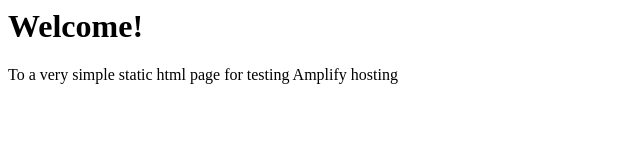
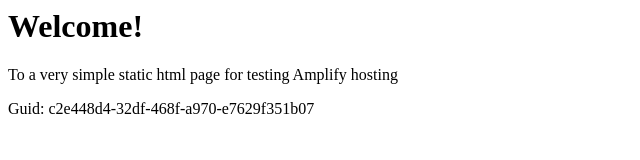
Before and after one commit to aws-aemilia-bom/Github-PR-Commit-Integration-Test-DoNotTouch-Gith-P5X5MO5I-v1-prod-ap-south-1, a website: page src/index.html in a window 1280 px wide. Shown: the whole page, without its empty margins (0-640 px from the left). Drawn offline with Linux system fonts and the light colour scheme.

Commit message:
commit from integ tests

```diff
--- a/src/index.html
+++ b/src/index.html
@@ -1,3 +1,5 @@
+
+
 <html lang="en">
 
 <head>
@@ -10,6 +12,6 @@
 <body>
     <h1>Welcome!</h1>
     <p>To a very simple static html page for testing Amplify hosting</p>
-</body>
+    <p>Guid: c2e448d4-32df-468f-a970-e7629f351b07</p></body>
 
 </html>
```
